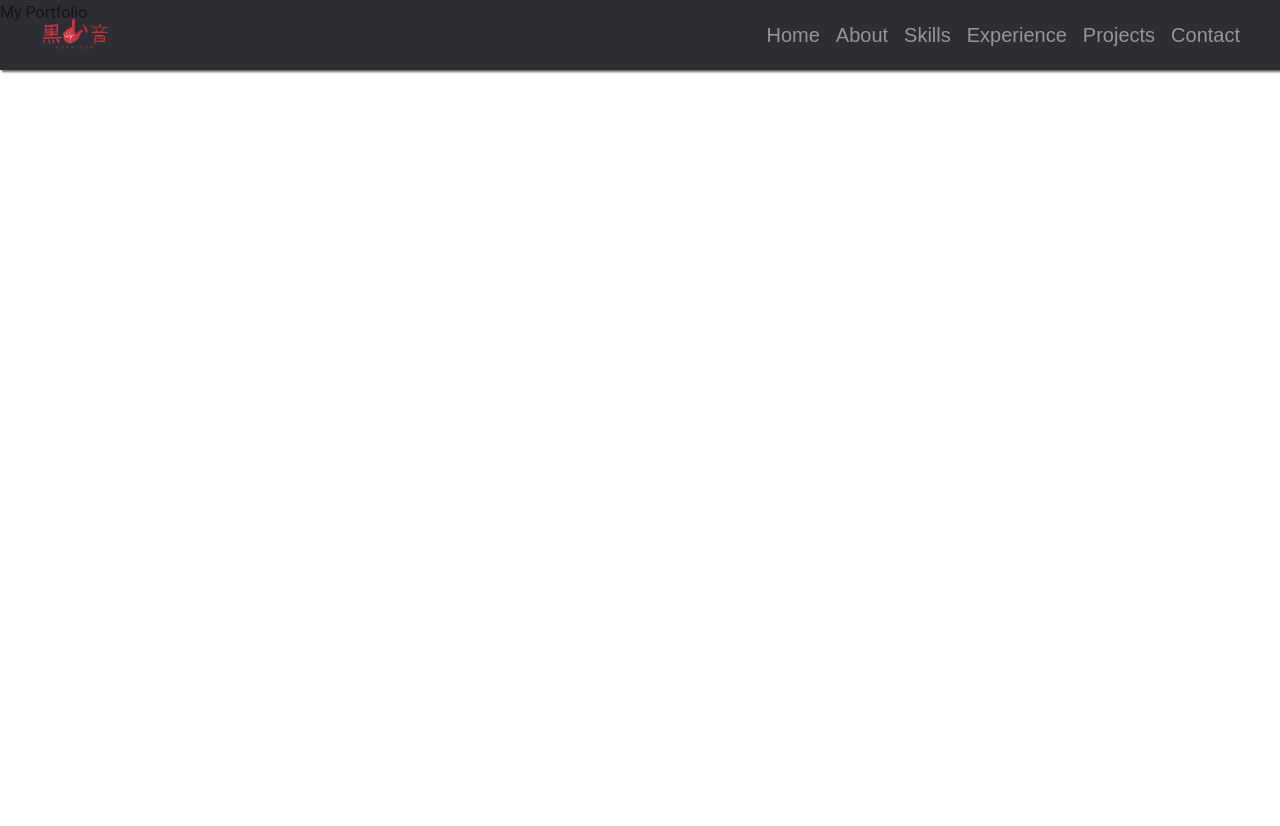
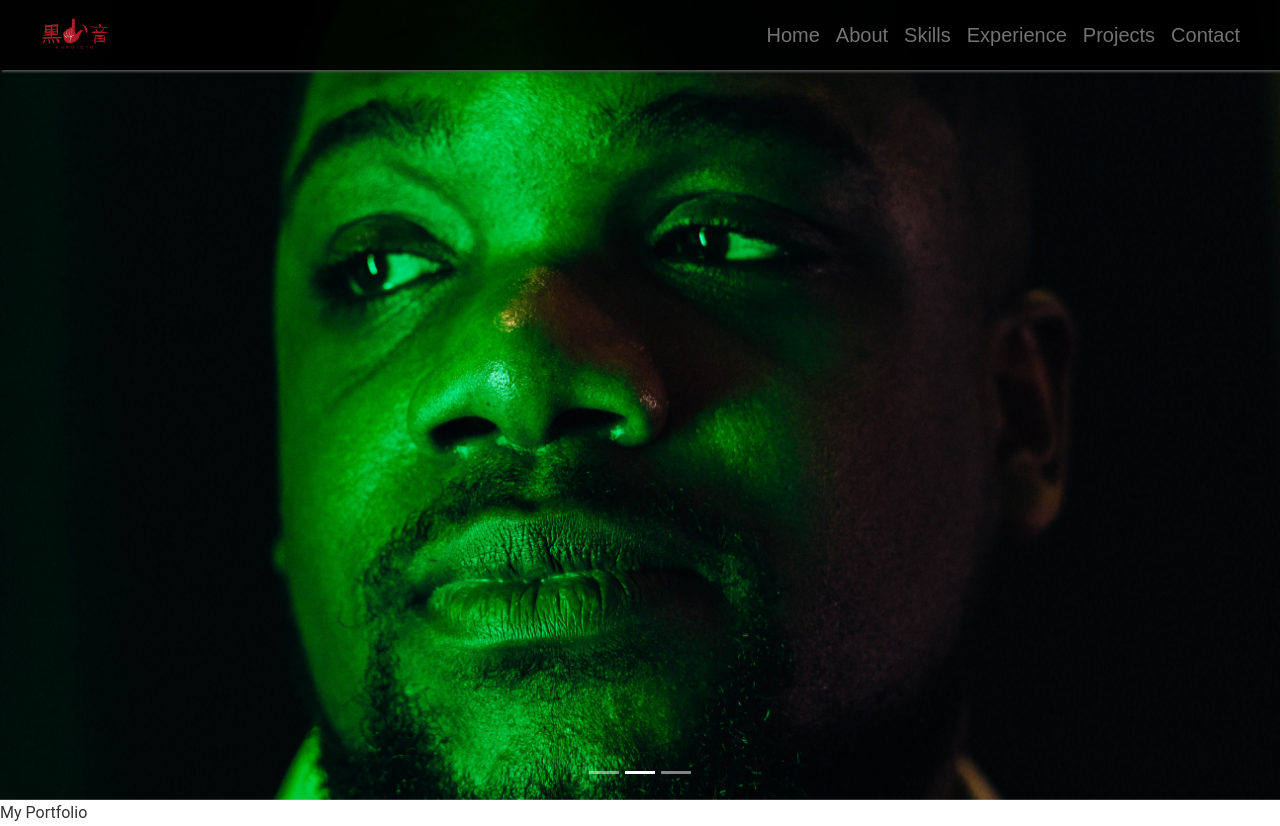
Before and after one commit to armst209/My-Portfolio, a React (Create React App) app: page / in a window 1280 px wide. Before the commit the page ends 800 px from the top, so only its background shows below. Built offline with nearby package versions, Linux system fonts and the light colour scheme.

Commit message:
added carousel and title components

```diff
--- a/src/App.js
+++ b/src/App.js
@@ -1,12 +1,13 @@
 import React from "react";
-import Mynavbar from "./components/Mynavbar";
-
+import Mynavbar from "./components/Navbar/Mynavbar";
+import Mycarousel from "./components/Carousel/Mycarousel";
 import "./App.css";
 
 const App = () => {
   return (
     <div>
       <Mynavbar />
+      <Mycarousel />
       My Portfolio
     </div>
   );
--- /dev/null
+++ b/src/components/Carousel/CarouselStyles.css
@@ -0,0 +1,4 @@
+.custom-img {
+    height: 100vh;
+    object-fit: cover;
+  }
--- /dev/null
+++ b/src/components/Carousel/Mycarousel.js
@@ -0,0 +1,52 @@
+import React from "react";
+import "./CarouselStyles.css";
+import Carousel from "react-bootstrap/Carousel";
+import CaroImage1 from "../../assets/img/profile/aa_headshot_2.jpg";
+import CaroImage2 from "../../assets/img/profile/aa_headshot_3.jpg";
+import CaroImage3 from "../../assets/img/profile/aa_actionshot_1.jpg";
+
+const Mycarousel = () => {
+  return (
+    <div id="home">
+      <Carousel controls={false} indicators interval={2500} pauseOnHover={true}>
+        <Carousel.Item>
+          <img
+            className="d-block w-100 custom-img"
+            src={CaroImage1}
+            alt="First slide"
+          />
+          {/* <Carousel.Caption>
+            <h3>First slide label</h3>
+            <p>Nulla vitae elit libero, a pharetra augue mollis interdum.</p>
+          </Carousel.Caption> */}
+        </Carousel.Item>
+        <Carousel.Item>
+          <img
+            className="d-block w-100 custom-img"
+            src={CaroImage2}
+            alt="Second slide"
+          />
+          {/* <Carousel.Caption>
+            <h3>Second slide label</h3>
+            <p>Lorem ipsum dolor sit amet, consectetur adipiscing elit.</p>
+          </Carousel.Caption> */}
+        </Carousel.Item>
+        <Carousel.Item>
+          <img
+            className="d-block w-100 custom-img"
+            src={CaroImage3}
+            alt="Third slide"
+          />
+          {/* <Carousel.Caption>
+            <h3>Third slide label</h3>
+            <p>
+              Praesent commodo cursus magna, vel scelerisque nisl consectetur.
+            </p>
+          </Carousel.Caption> */}
+        </Carousel.Item>
+      </Carousel>
+    </div>
+  );
+};
+
+export default Mycarousel;
--- a/src/components/Mynavbar.js
+++ b/src/components/Navbar/Mynavbar.js
@@ -1,7 +1,7 @@
 import React from "react";
 import Navbar from "react-bootstrap/Navbar";
 import Nav from "react-bootstrap/Nav";
-import Logo from "../assets/icons/kurlogo-01.png";
+import Logo from "../../assets/icons/kurlogo-01.png";
 import "./NavbarStyles.css";
 
 const Mynavbar = () => {
--- a/src/components/NavbarStyles.css
+++ b/src/components/Navbar/NavbarStyles.css
@@ -3,7 +3,7 @@
   }
 
   .nav-theme {
-    background-color: #101018f8;
+    background-color:rgb(0, 0, 0);
     font-size: 20px;
   }
 
@@ -11,6 +11,7 @@
     box-shadow: 1px 1px 1px #222;
     animation: moveDown 0.5s ease-in-out;
   }
+
 
   @keyframes moveDown {
     from {
```
Also changed, not shown: src/components/Title/Title.js (added, +7 -0 lines), src/assets/img/profile/aa_actionshot_1.jpg (added).
